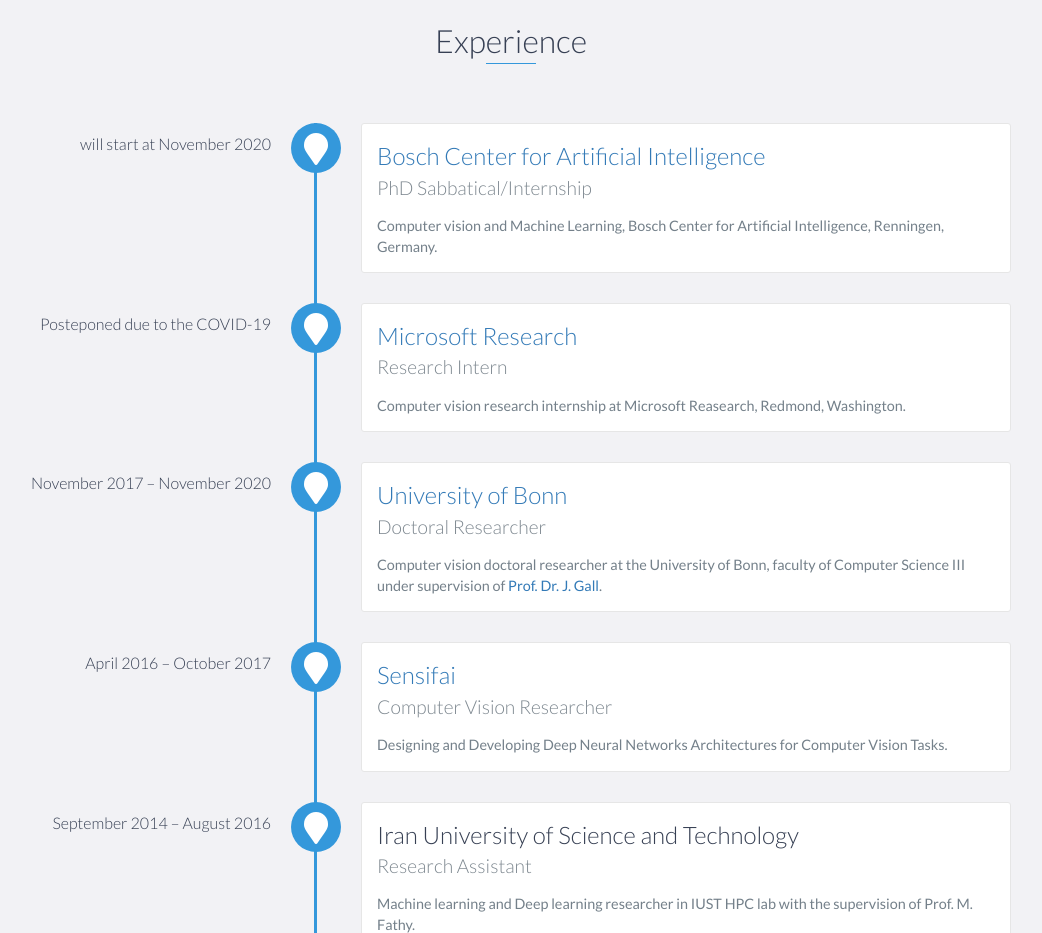
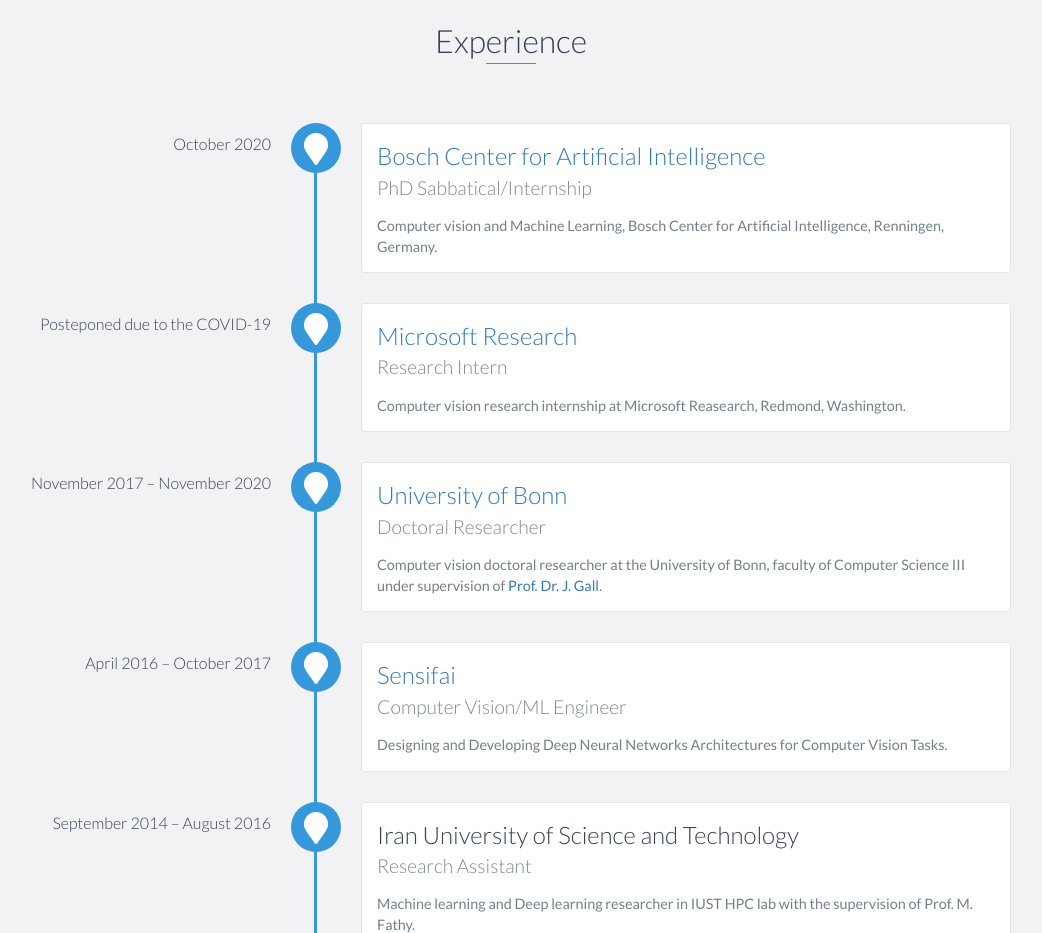
Before and after one commit to MohsenFayyaz89/mohsenfayyaz89.github.io, a website: page index.html in a window 1280 px wide. Shown: the part 4160-5093 px from the top of the page, without its empty margins (129-1171 px from the left). Drawn offline with nearby package versions, Linux system fonts and the light colour scheme.

Commit message:
BCAI date updated

```diff
--- a/index.html
+++ b/index.html
@@ -325,7 +325,7 @@
                 <h2 class="heading">Experience</h2>
                 <div id="experience-timeline">
 
-                	<div data-date="will start at November 2020">
+                	<div data-date="October 2020">
                         <h3><a href="https://www.bosch-ai.com/" target="_blank">Bosch Center for Artificial Intelligence</a></h3>
                         <h4>PhD Sabbatical/Internship</h4>
                         <p>
@@ -351,7 +351,7 @@
 
                     <div data-date="April 2016 – October 2017">
                         <h3><a href="http://www.Sensifai.com" target="_blank">Sensifai</a></h3>
-                        <h4>Computer Vision Researcher</h4>
+                        <h4>Computer Vision/ML Engineer</h4>
                         <p>
         			Designing and Developing Deep Neural Networks Architectures for Computer Vision Tasks.
                         </p>
```
